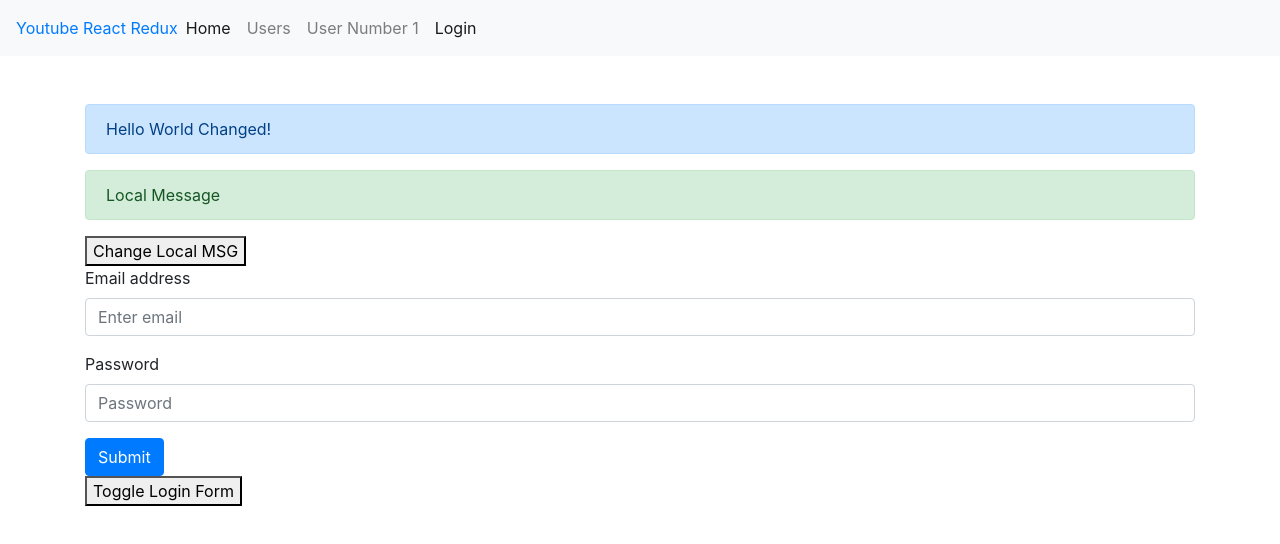
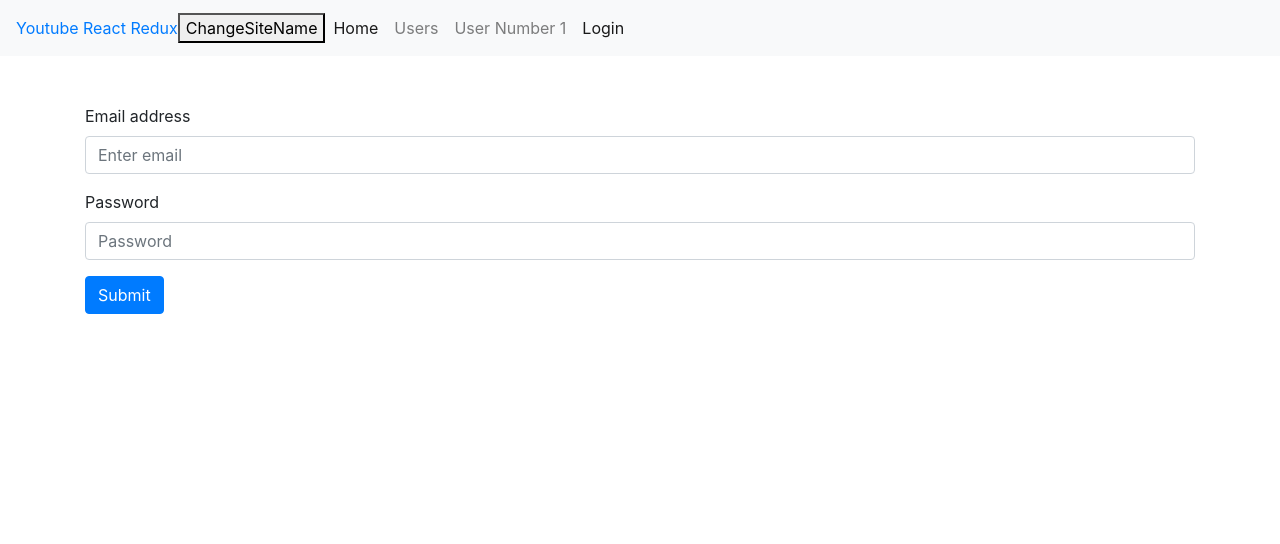
Before and after one commit to LiorRabinovich/youtube-react-redux, a React (Create React App) app: page /login in a window 1280 px wide. Shown: the top 544 px of the page. Built offline with nearby package versions, Linux system fonts and the light colour scheme.

Commit message:
Redux lifecycle

```diff
--- a/src/App.js
+++ b/src/App.js
@@ -1,6 +1,8 @@
 import React, { Component } from 'react';
 import { connect } from 'react-redux';
 import { BrowserRouter as Router, Route, Link, NavLink } from 'react-router-dom';
+
+import { changeSiteName } from './actions/sitesActions';
 
 import Home from './containers/Home';
 import Login from './containers/Login';
@@ -8,11 +10,18 @@ import Users from './containers/Users';
 import User from './containers/User';
 
 class App extends Component {
+
+  handlerChangeSiteName = () => {
+    console.log('handlerChangeSiteName');
+    this.props.changeSiteName('New Site Name');
+  }
+
   render() {
     return (
       <Router>
         <nav className="navbar navbar-expand-lg navbar-light bg-light mb-5">
           <Link to="/">{this.props.siteName}</Link>
+          <button onClick={this.handlerChangeSiteName}>ChangeSiteName</button>
           <button className="navbar-toggler" type="button" data-toggle="collapse" data-target="#navbarNavAltMarkup" aria-controls="navbarNavAltMarkup" aria-expanded="false" aria-label="Toggle navigation">
             <span className="navbar-toggler-icon"></span>
           </button>
@@ -40,17 +49,15 @@ class App extends Component {
 
 const mapStateToProps = state => {
   return {
-    siteName: state.siteName
+    siteName: state.sitesReducer.siteName
   }
 }
 
 const mapDispatchToProps = disaptch => {
   return {
     changeSiteName(newSiteName) {
-      disaptch({
-        type: "CHANGE_SITE_NAME",
-        payload: newSiteName
-      })
+      console.log('changeSiteName - Dispatch With Action');
+      disaptch(changeSiteName(newSiteName))
     }
   }
 }
--- /dev/null
+++ b/src/actions/sitesActions.js
@@ -0,0 +1,6 @@
+export const changeSiteName = (newSiteName) => {
+    return {
+        type: "CHANGE_SITE_NAME",
+        payload: newSiteName
+    }
+}
--- /dev/null
+++ b/src/actions/usersActions.js
@@ -0,0 +1,7 @@
+export const loginAction = (email,password) => {
+    console.log('loginAction', email,password);
+    return {
+        type: "LOGIN",
+        payload: true
+    }
+}
--- a/src/components/LoginForm.js
+++ b/src/components/LoginForm.js
@@ -21,23 +21,14 @@ class LoginForm extends Component {
         })
     }
 
-    changeLocalMsg = (e) => {
+    handlerSubmit = (e) => {
         e.preventDefault();
-        this.setState({
-            msgLocal: this.state.msgLocal + "1"
-        })
+        this.props.handlerLogin(this.state.user.email,this.state.user.password);
     }
 
     render() {
         return (
-            <form className="login-form">
-                <div className="alert alert-primary">
-                    {this.props.msg}
-                </div>
-                <div className="alert alert-success">
-                    {this.state.msgLocal}
-                </div>
-                <button onClick={this.changeLocalMsg}>Change Local MSG</button>
+            <form className="login-form" onSubmit={this.handlerSubmit}>
                 <div className="form-group">
                     <label htmlFor="exampleInputEmail1">Email address</label>
                     <input type="email" value={this.state.user.email} onChange={(e) => this.handlerChangeUser('email', e.target.value)} className="form-control" id="exampleInputEmail1" aria-describedby="emailHelp" placeholder="Enter email" />
--- a/src/containers/Login.js
+++ b/src/containers/Login.js
@@ -2,6 +2,8 @@ import React, { Component } from 'react';
 import { connect } from 'react-redux';
 
 import LoginForm from '../components/LoginForm';
+
+import { loginAction } from '../actions/usersActions';
 
 class Login extends Component {
     constructor() {
@@ -25,16 +27,14 @@ class Login extends Component {
         });
     }
 
+    handlerLogin = (email,password) => {
+        this.props.login(email,password);
+    }
+
     render() {
-        let loginForm = '';
-        if (this.state.isEnableLoginForm) {
-            loginForm = <LoginForm msg={this.state.msg} />;
-        }
-
         return (
             <div className="login-page">
-                {loginForm}
-                <button onClick={this.toggleLoginForm}>Toggle Login Form</button>
+                <LoginForm handlerLogin={this.handlerLogin} />
             </div>
         )
     }
@@ -48,7 +48,9 @@ const mapStateToProps = state => {
 
 const mapDispatchToProps = disaptch => {
     return {
-
+        login: (email,password) => {
+            disaptch(loginAction(email,password));
+        }
     }
 }
 
--- a/src/index.js
+++ b/src/index.js
@@ -3,27 +3,9 @@ import ReactDOM from 'react-dom';
 import './index.css';
 import App from './App';
 
-import { createStore } from 'redux'
 import { Provider } from 'react-redux'
 
-const initState = {
-    siteName: 'Youtube React Redux'
-}
-
-const reducer = (state = initState, action) => {
-
-    switch(action.type){
-        case "CHANGE_SITE_NAME":
-            state = {...state, siteName: action.payload}
-        break;
-        default:
-        break;
-    }
-
-    return state;
-}
-
-const store = createStore(reducer)
+import store from './store'
 
 ReactDOM.render(
     <Provider store={store}>
--- /dev/null
+++ b/src/reducers/sitesReducer.js
@@ -0,0 +1,20 @@
+const initState = {
+    siteName: 'Youtube React Redux'
+}
+
+const sitesReducer = (state = initState, action) => {
+    console.log('Sites Reducer');
+
+    switch(action.type){
+        case "CHANGE_SITE_NAME":
+            console.log('CHANGE_SITE_NAME');
+            state = {...state, siteName: action.payload}
+        break;
+        default:
+        break;
+    }
+
+    return state;
+}
+
+export default sitesReducer;
--- /dev/null
+++ b/src/reducers/usersReducer.js
@@ -0,0 +1,19 @@
+const initState = {
+    isLogged: false
+}
+
+const usersReducer = (state = initState, action) => {
+    console.log('Users Reducer');
+
+    switch(action.type){
+        case "LOGIN":
+            state = {...state, isLogged: true}
+        break;
+        default:
+        break;
+    }
+
+    return state;
+}
+
+export default usersReducer;
--- /dev/null
+++ b/src/store.js
@@ -0,0 +1,13 @@
+import { createStore, combineReducers } from 'redux'
+
+import sitesReducer from './reducers/sitesReducer';
+import usersReducer from './reducers/usersReducer';
+
+const store = createStore(
+    combineReducers({
+        sitesReducer,
+        usersReducer
+    })
+)
+
+export default store;
```
